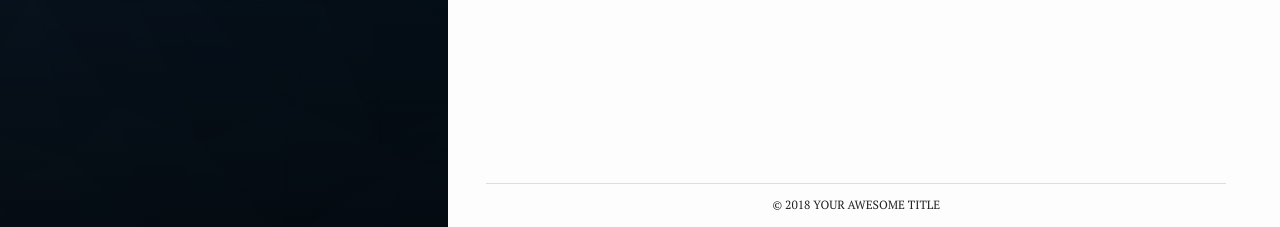
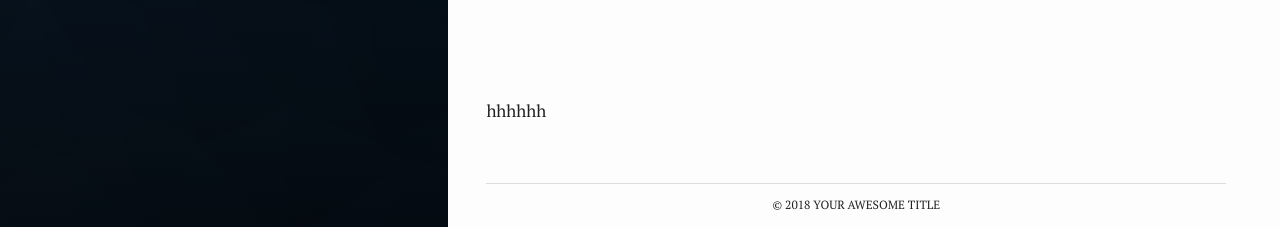
Before and after one commit to whitefoxr/whitefoxr.github.io, a Jekyll site: the page built from _posts/2018-04-14-fox01.md, in a window 1280 px wide and 1063 px high. Shown: the part 833-1060 px from the top of the window. Built offline with Jekyll 4.4.1, drawn with Linux system fonts in a browser that asks for light colours.

Commit message:
201804171656

```diff
--- a/_layouts/post.html
+++ b/_layouts/post.html
@@ -18,7 +18,7 @@ layout: default
 
     {{ content }}
 
-<div id="disqus_thread"></div>
+<div id="disqus_thread">
 <script>
 
 /**
@@ -38,6 +38,7 @@ s.setAttribute('data-timestamp', +new Date());
 })();
 </script>
 <noscript>Please enable JavaScript to view the <a href="https://disqus.com/?ref_noscript">comments powered by Disqus.</a></noscript>
+ </div>
 
 
     <div class="post-links">
@@ -59,5 +60,5 @@ s.setAttribute('data-timestamp', +new Date());
   </div>
 </article>
 <br/>
+hhhhhh
 <br/>
-{% if site.disqus-shortname %}{% include disqus.html %}{% endif %}
```
